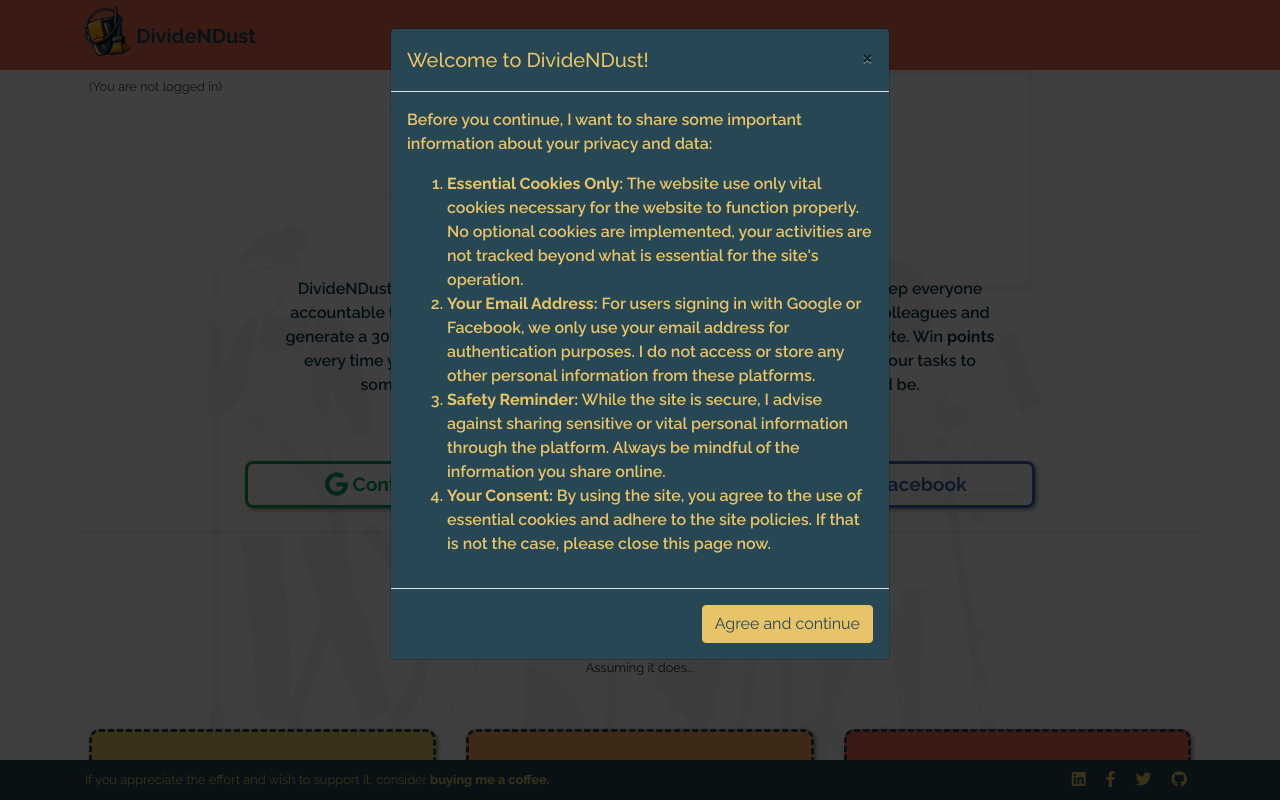
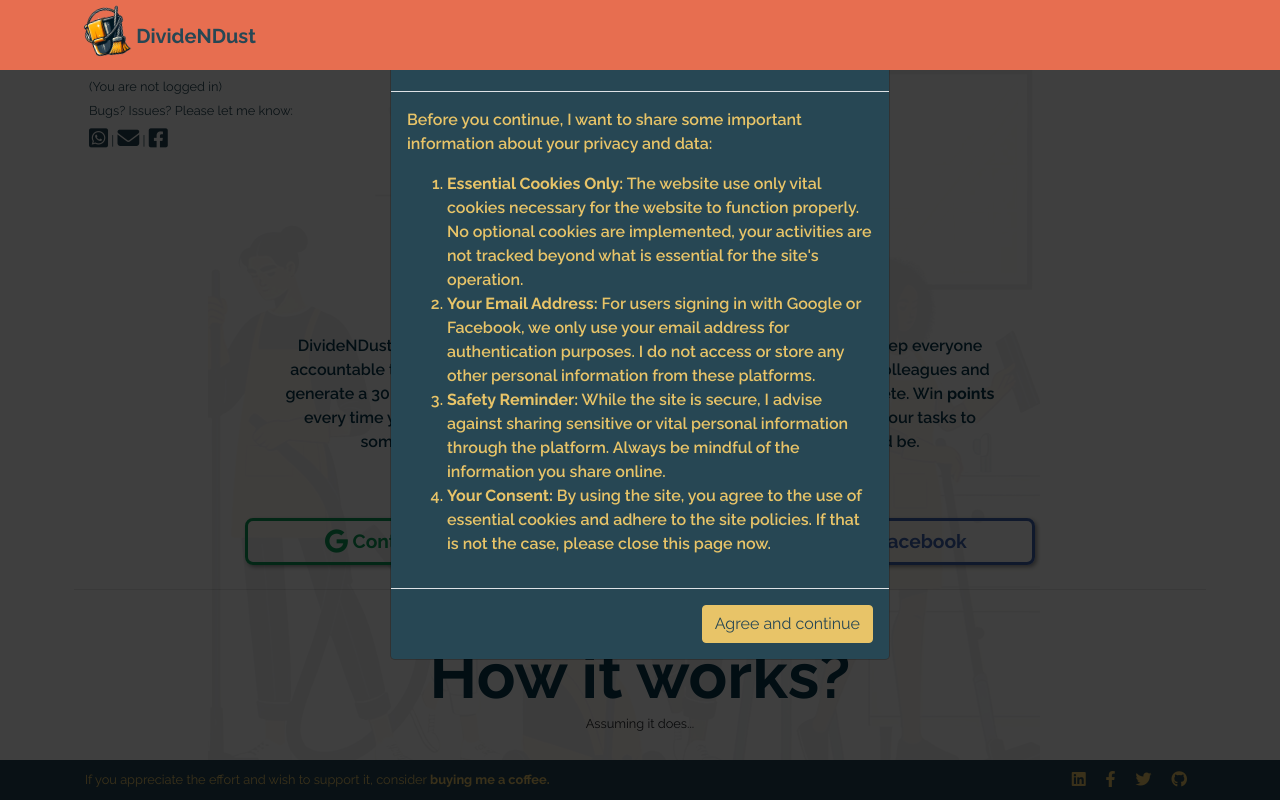
Before and after one commit to DanMGocan/cleandivide, a Flask app: page / in a window 1280 px wide. Run offline with Flask 3, Linux system fonts and the light colour scheme; some libraries are stand-ins or nearby versions.

Commit message:
Navbar bug fixed

```diff
--- a/config.py
+++ b/config.py
@@ -22,10 +22,6 @@ MAIL_PASSWORD = 'zhix qbpo nfld vrpu' #Hann!bal202'
 MAIL_USE_TLS = False
 MAIL_USE_SSL = True
 
-# Stripe
-STRIPE_PUBLISHABLE_KEY = 'pk_live_amPG5WtJETcsulULlQ3nPksJ00pb8GHTRL'
-STRIPE_SECRET_KEY = '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'
-
 # MAIL_SERVER ='sandbox.smtp.mailtrap.io'
 # MAIL_PORT = 2525
 # MAIL_USERNAME = 'd8a9b3a337b001'
--- a/main.py
+++ b/main.py
@@ -14,6 +14,7 @@ from context_processors import get_table_owner_status
 import config
 import stripe
 import traceback
+import os
 
 
 from models import get_db_connection
@@ -53,8 +54,8 @@ mail = Mail(app)
 
 # Stripe
 stripe_keys = {
-    "secret_key": app.config["STRIPE_SECRET_KEY"],
-    "publishable_key": app.config["STRIPE_PUBLISHABLE_KEY"],
+    "secret_key": os.environ.get("STRIPE_SECRET_KEY"),
+    "publishable_key": os.environ.get("STRIPE_PUBLISHABLE_KEY"),
 }
 stripe.api_key = stripe_keys["secret_key"]
 
--- a/static/css/main.css
+++ b/static/css/main.css
@@ -53,6 +53,16 @@ body::after {
   background-repeat: no-repeat;
   opacity: 0.06;
   z-index: -1;
+}
+
+.contact-icon {
+  color: var(--charcoal);
+  text-decoration: none;
+  font-size: 1.7em; /* Adjust size as needed */
+}
+
+.contact-icon i {
+  vertical-align: middle;
 }
 
 .flash-container {
@@ -138,6 +148,7 @@ body::after {
 .navbar {
   background-color: var(--burnt-sienna) !important;
   border-bottom: 4px dashed var(--burnt-sienna);
+  z-index: 10000;
 }
 
 /* Font styles */
@@ -170,7 +181,7 @@ body::after {
   color: var(--charcoal); /* Applying the charcoal color */
 }
 
-/* Center the nav items in the collapsed menu on small screens */
+/* Center the nav items in the collapsed menu on small screens*/
 @media (max-width: 768px) {
   .centered-collapse .navbar-nav {
       text-align: center;
@@ -186,28 +197,6 @@ body::after {
       padding-right: 0;
   }
 }
-
-/* Custom.css */
-
-/* Override Bootstrap's default behavior for the navbar-expand-md class */
-@media (max-width: 991.98px) {
-  .navbar-expand-md .navbar-toggler {
-      display: block;
-  }
-  .navbar-expand-md .navbar-collapse {
-      display: none !important;
-  }
-}
-
-@media (min-width: 992px) {
-  .navbar-expand-md .navbar-toggler {
-      display: none;
-  }
-  .navbar-expand-md .navbar-collapse {
-      display: flex !important;
-  }
-}
-
 
 #signedAs {
   color: var(--charcoal)
--- a/static/js/main.js
+++ b/static/js/main.js
@@ -29,11 +29,11 @@ document.addEventListener("DOMContentLoaded", function() {
     }
 });
 
-// Activating the tooltips
-var tooltipTriggerList = [].slice.call(document.querySelectorAll('[data-bs-toggle="tooltip"]'))
-var tooltipList = tooltipTriggerList.map(function (tooltipTriggerEl) {
-  return new bootstrap.Tooltip(tooltipTriggerEl)
-})
+// // Activating the tooltips
+// var tooltipTriggerList = [].slice.call(document.querySelectorAll('[data-bs-toggle="tooltip"]'))
+// var tooltipList = tooltipTriggerList.map(function (tooltipTriggerEl) {
+//   return new bootstrap.Tooltip(tooltipTriggerEl)
+// })
 
 // Script the remove the #_=_ from the redirect URL
 if (window.location.hash && window.location.hash == '#_=_') {
--- a/templates/base.html
+++ b/templates/base.html
@@ -6,15 +6,19 @@
     <meta charset="utf-8">
     <meta name="viewport" content="width=device-width, initial-scale=1, shrink-to-fit=no">
 
-    <!-- It feels just like random sh*t know -->
-    <link rel="icon" href="{{ url_for('static', filename='favicon.ico') }}">
-
     <!-- Bootstrap CSS -->
     <link rel="stylesheet" href="https://stackpath.bootstrapcdn.com/bootstrap/4.3.1/css/bootstrap.min.css"
         integrity="sha384-ggOyR0iXCbMQv3Xipma34MD+dH/1fQ784/j6cY/iJTQUOhcWr7x9JvoRxT2MZw1T" crossorigin="anonymous">
+
+    <!-- It feels just like random sh*t know -->
+    <link rel="icon" href="{{ url_for('static', filename='favicon.ico') }}">
     <link rel="stylesheet" href="{{ url_for('static', filename= 'css/main.css') }}">
     <link rel="stylesheet" href="{{ url_for('static', filename= 'css/variables.css') }}">
+
+
+
     {% block custom_css %} {% endblock %}
+
     <!-- Fonts -->
     <link rel="preconnect" href="https://fonts.googleapis.com">
     <link rel="preconnect" href="https://fonts.gstatic.com" crossorigin>
@@ -24,18 +28,6 @@
 
     <link rel="stylesheet" href="https://cdnjs.cloudflare.com/ajax/libs/font-awesome/6.4.2/css/all.min.css">
     <script src="https://js.stripe.com/v3/"></script>
-    <script src="https://code.jquery.com/jquery-3.3.1.slim.min.js"
-    integrity="sha384-q8i/X+965DzO0rT7abK41JStQIAqVgRVzpbzo5smXKp4YfRvH+8abtTE1Pi6jizo" crossorigin="anonymous">
-</script>
-
-<script src="https://cdnjs.cloudflare.com/ajax/libs/popper.js/1.14.7/umd/popper.min.js"
-    integrity="sha384-UO2eT0CpHqdSJQ6hJty5KVphtPhzWj9WO1clHTMGa3JDZwrnQq4sF86dIHNDz0W1" crossorigin="anonymous">
-</script>
-<script src="https://stackpath.bootstrapcdn.com/bootstrap/4.3.1/js/bootstrap.min.js"
-    integrity="sha384-JjSmVgyd0p3pXB1rRibZUAYoIIy6OrQ6VrjIEaFf/nJGzIxFDsf4x0xIM+B07jRM" crossorigin="anonymous">
-</script>
-
-
 
     <!-- Will look inside the static folder, for the static file -->
     <title>{% block title %} {% endblock %}</title>
@@ -53,6 +45,7 @@
                 <div class="d-flex flex-column">
                     <a class="navbar-brand font-weight-bold mb-0 pb-0" href="{{ url_for('main') }}">DivideNDust</a>
                 </div>
+
                 <button class="navbar-toggler" type="button" data-toggle="collapse" data-target="#navbarNav"
                     aria-controls="navbarNav" aria-expanded="false" aria-label="Toggle navigation">
                     <i class="fa-solid fa-bars"></i>
@@ -63,28 +56,24 @@
                         <!-- Conditional to show login or logout, depending if the user is logged in -->
                         {% if current_user.is_authenticated %}
                         <li class="nav-item">
-                            <a class="nav-link text-white"
-                                href="{{ url_for('profile_bp.user_profile', user_id=user_id) }}">My Profile</a>
+                            <a class="nav-link" href="{{ url_for('profile_bp.user_profile', user_id=user_id) }}">My
+                                Profile</a>
                         </li>
                         {% if is_table_owner %}
                         <li class="nav-item">
-                            <a class="nav-link text-white" href="/viewdata">View and Delete Data</a>
+                            <a class="nav-link " href="/viewdata">View and Delete Data</a>
                         </li>
                         {% endif %}
                         <li class="nav-item">
-                            <a class="nav-link text-white" href="/dashboard">Dashboard</a>
+                            <a class="nav-link" href="/dashboard">Dashboard</a>
                         </li>
                         {% endif %}
 
-                        {% if current_user.is_authenticated and is_table_owner %}
-                        <li class="nav-item">
-                            <a class="nav-link text-white" href="/admin">House Administration</a>
-                        </li>
-                        {% endif %}
                     </ul>
                 </div>
             </div>
         </nav>
+
         <div style="height: 70px"> </div>
 
         <div class="container py-0 my-0" id="signedAs">
@@ -94,6 +83,18 @@
             {% else %}
             <small class="">(You are not logged in)</small>
             {% endif %}
+        </div>
+
+
+        <div class="container py-0 my-0" id="signedAs">
+            <small class="">Bugs? Issues? Please let me know:<br>
+                <a href="https://wa.me/353861678028" target="_blank" class="contact-icon"><i
+                        class="fa-brands fa-square-whatsapp"></i></a> |
+                <a href="mailto:admin@dividendust.com" target="_blank" class="contact-icon"><i
+                        class="fa-solid fa-envelope"></i></a> |
+                <a href="https://www.facebook.com/dividendust/" target="_blank" class="contact-icon"><i
+                        class="fa-brands fa-square-facebook"></i></a>
+            </small>
         </div>
 
 
@@ -138,15 +139,18 @@
                 </div>
 
                 <!-- Right Side - Social Media Links -->
-                <div class="col-12 col-md-6 d-flex my-auto align-items-center justify-content-center justify-content-md-end mt-2 mt-md-auto">
+                <div
+                    class="col-12 col-md-6 d-flex my-auto align-items-center justify-content-center justify-content-md-end mt-2 mt-md-auto">
                     <div class="social-links">
-                        <a href="YOUR_LINKEDIN_URL" target="_blank" rel="noopener noreferrer" class="mx-2">
+                        <a href="https://www.linkedin.com/in/dangocan/" target="_blank" rel="noopener noreferrer"
+                            class="mx-2">
                             <i class="fab fa-linkedin"></i>
                         </a>
-                        <a href="YOUR_FACEBOOK_URL" target="_blank" rel="noopener noreferrer" class="mx-2">
+                        <a href="https://www.facebook.com/dividendust/" target="_blank" rel="noopener noreferrer"
+                            class="mx-2">
                             <i class="fab fa-facebook-f"></i>
                         </a>
-                        <a href="YOUR_TWITTER_URL" target="_blank" rel="noopener noreferrer" class="mx-2">
+                        <a href="https://twitter.com/gocan_dan" target="_blank" rel="noopener noreferrer" class="mx-2">
                             <i class="fab fa-twitter"></i>
                         </a>
                         <a href="https://github.com/DanMGocan" target="_blank" rel="noopener noreferrer" class="mx-2">
@@ -163,6 +167,16 @@
 
 
     <!-- jQuery first, then Popper.js, then Bootstrap JS -->
+    <script src="https://code.jquery.com/jquery-3.3.1.slim.min.js"
+        integrity="sha384-q8i/X+965DzO0rT7abK41JStQIAqVgRVzpbzo5smXKp4YfRvH+8abtTE1Pi6jizo" crossorigin="anonymous">
+    </script>
+
+    <script src="https://cdnjs.cloudflare.com/ajax/libs/popper.js/1.14.7/umd/popper.min.js"
+        integrity="sha384-UO2eT0CpHqdSJQ6hJty5KVphtPhzWj9WO1clHTMGa3JDZwrnQq4sF86dIHNDz0W1" crossorigin="anonymous">
+    </script>
+    <script src="https://stackpath.bootstrapcdn.com/bootstrap/4.3.1/js/bootstrap.min.js"
+        integrity="sha384-JjSmVgyd0p3pXB1rRibZUAYoIIy6OrQ6VrjIEaFf/nJGzIxFDsf4x0xIM+B07jRM" crossorigin="anonymous">
+    </script>
 
     <!-- Custom JS script -->
     <script src="{{ url_for('static', filename= 'js/main.js') }}"></script>
--- a/templates/index.html
+++ b/templates/index.html
@@ -1,5 +1,5 @@
 {% extends 'base.html' %}
-{% block title %}CleanDivide | Where chores meet red tape{% endblock %}
+{% block title %}DivideNDust | Where chores meet red tape{% endblock %}
 
 {% block content %}
 
@@ -159,7 +159,7 @@
   </a>
 
   <!-- Email Button -->
-  <a href="mailto:gocandan@gmail.com" class="btn btn-success mx-2 rounded align-items-center justify-content-center p-2 m-0 my-auto">
+  <a href="mailto:admin@dividendust.com" class="btn btn-success mx-2 rounded align-items-center justify-content-center p-2 m-0 my-auto">
     <i class="fa-solid fa-square-envelope"></i> Email
   </a>
 
--- a/todo.py
+++ b/todo.py
@@ -12,6 +12,7 @@
 # TECHNICAL ###########################
 #TODO: Upgrade from SQLite if needed
 #TODO: Move all environment variables to environment
+#!TODO: Code refactoring and cleaningup
 
 #######################################
 # LEGAL AND SOCIAL ####################
--- a/views/helpers.py
+++ b/views/helpers.py
@@ -81,7 +81,7 @@ def clear_db():
 @helpers_bp.route('/viewdata')
 @login_required
 def viewdata():
-
+    user_id = session["user_id"]
     is_table_owner = get_table_owner_status()
 
     if is_table_owner["is_table_owner"] == 0:
@@ -89,9 +89,9 @@ def viewdata():
         return redirect(url_for("dashboard_bp.dashboard"))
 
     conn = get_db_connection()
-    tasks = conn.execute("SELECT * FROM tasks ORDER BY id DESC ;").fetchall()
+    tasks = conn.execute("SELECT * FROM tasks WHERE user_id = ? ORDER BY id DESC ;", (user_id, )).fetchall()
     rooms = conn.execute("SELECT * FROM rooms ORDER BY id DESC ;").fetchall()
-    flatmates = conn.execute("SELECT * FROM flatmates ORDER BY id DESC ").fetchall()
+    flatmates = conn.execute("SELECT * FROM flatmates WHERE user_id = ? ORDER BY id DESC ", (user_id,)).fetchall()
     return render_template('viewdata.html', rooms=rooms, tasks=tasks, flatmates=flatmates)
 
 @helpers_bp.route('/delete', methods=['POST'])
```
Also changed, not shown: views/html_helpers.py (+13 -13 lines).
